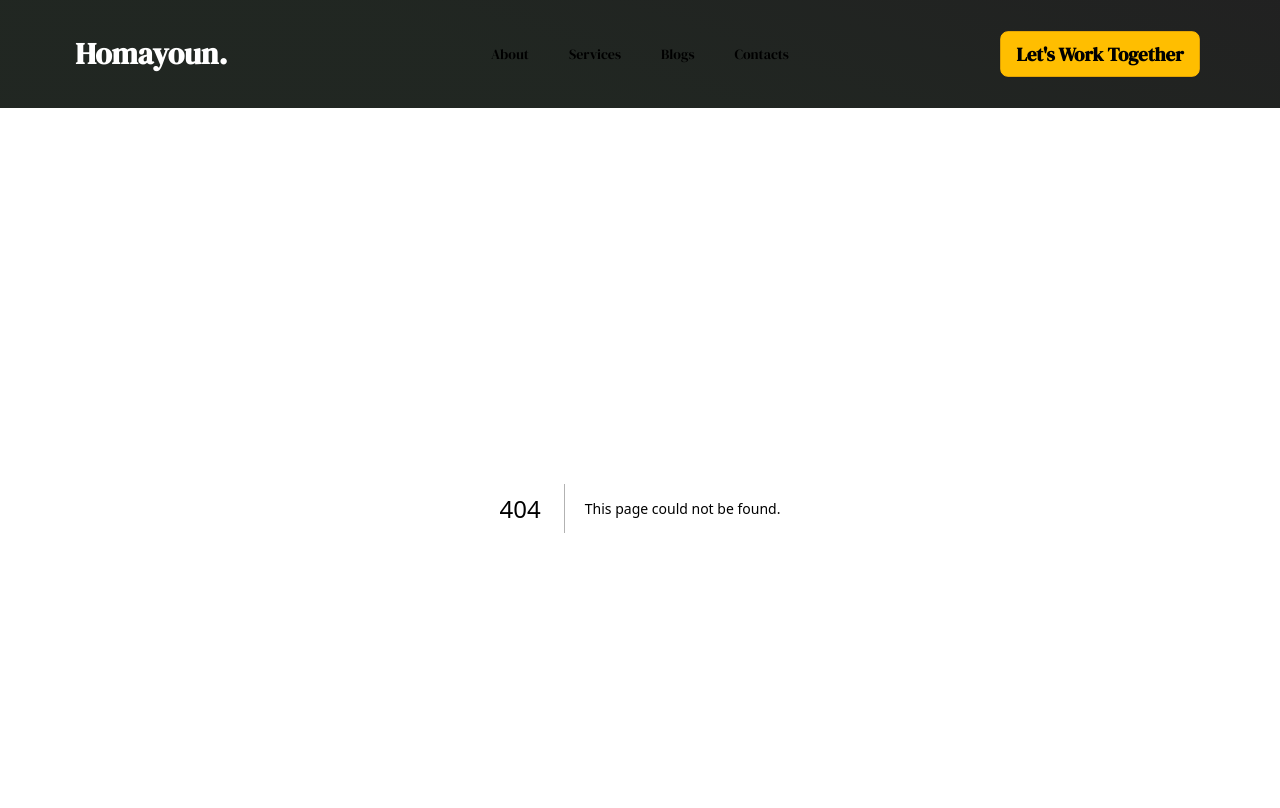
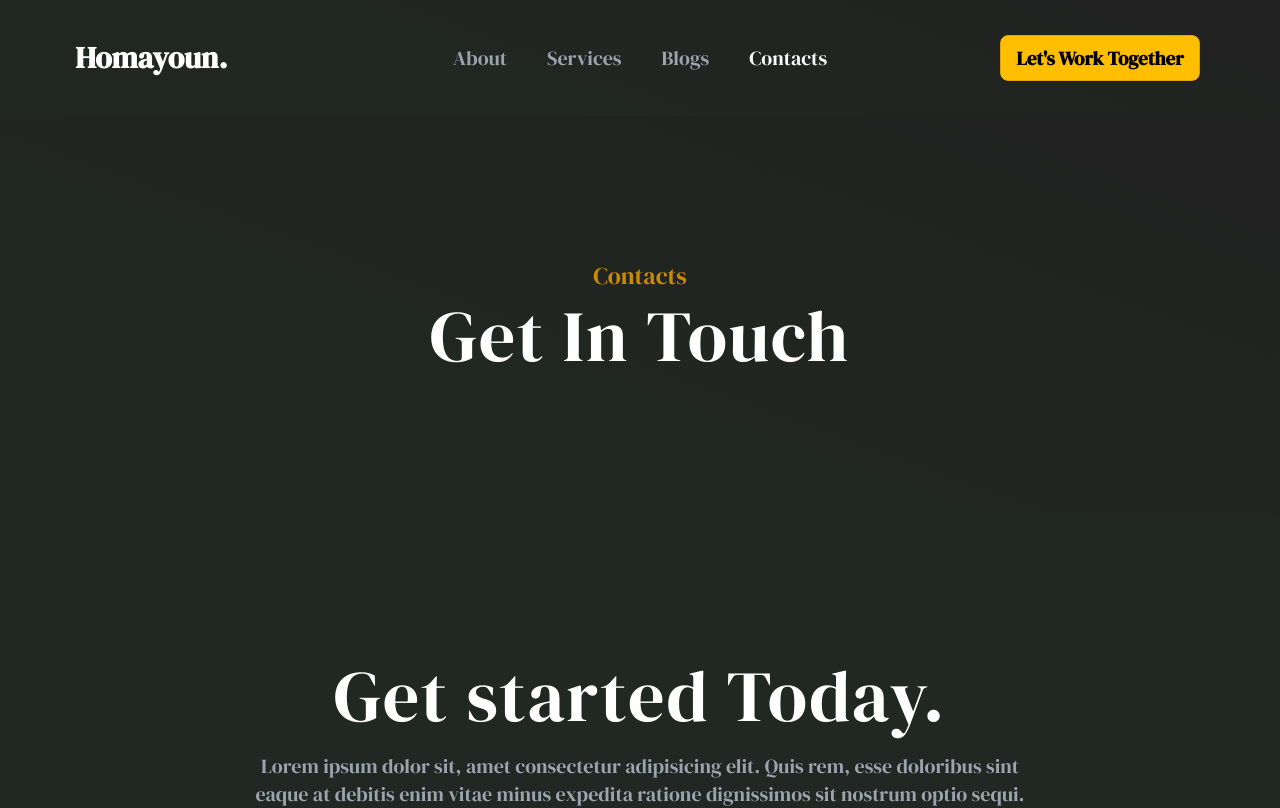
Before and after one commit to homayunmmdy/Javascript-Mosh, a Next.js app: page /contacts in a window 1280 px wide. Before the commit this address had no page. Shown: the top 808 px of the page. Built offline with nearby package versions, Linux system fonts and the light colour scheme.

Commit message:
other pages

```diff
--- /dev/null
+++ b/app/(pages)/about/page.jsx
@@ -0,0 +1,12 @@
+import PageTitle from '@/app/components/PageTitle'
+import React from 'react'
+
+const About = () => {
+return (
+    <div>
+      <PageTitle titr="About" title="Hi I'm Homayoun" />
+    </div>
+  )
+}
+
+export default About
--- /dev/null
+++ b/app/(pages)/blogs/page.jsx
@@ -0,0 +1,12 @@
+import PageTitle from '@/app/components/PageTitle'
+import React from 'react'
+
+const Blogs = () => {
+    return (
+        <div>
+            <PageTitle titr="My blog" title="Recent Writings" />
+        </div>
+    )
+}
+
+export default Blogs
--- /dev/null
+++ b/app/(pages)/contacts/page.jsx
@@ -0,0 +1,12 @@
+import PageTitle from '@/app/components/PageTitle'
+import React from 'react'
+
+const Contacts = () => {
+    return (
+        <div>
+            <PageTitle titr="Contacts" title="Get In Touch" />
+        </div>
+    )
+}
+
+export default Contacts
--- /dev/null
+++ b/app/(pages)/services/page.jsx
@@ -0,0 +1,12 @@
+import PageTitle from '@/app/components/PageTitle'
+import React from 'react'
+
+const Services = () => {
+  return (
+    <div>
+        <PageTitle titr="services" title="High-Impact Services" />
+    </div>
+  )
+}
+
+export default Services
--- a/app/components/Navbar.jsx
+++ b/app/components/Navbar.jsx
@@ -28,8 +28,8 @@ const Navbar = () => {
                         <ul className="menu menu-horizontal px-1">
                             {nav.map((item) => (
                                 <li key={item.id} className="mx-1">
-                                    {pathname === item.link ? <Link href={item.link} className="font-light text-gray-400 hover:text-gray-50 text-xl">{item.name}</Link> :
-                                        <Link href={item.link}>{item.name}</Link>}
+                                    {pathname === item.link ? <Link href={item.link} className="font-light text-gray-50 text-xl">{item.name}</Link> :
+                                        <Link href={item.link} className="font-light text-gray-400 hover:text-gray-50 text-xl">{item.name}</Link>}
                                 </li>
                             ))}
                         </ul>
@@ -73,8 +73,8 @@ const Navbar = () => {
                 >
                     {nav.map((item) => (
                         <li key={item.id} className="mx-1 py-3">
-                            {pathname === item.link ? <Link href={item.link} className="font-light text-gray-400 hover:text-gray-50 text-xl">{item.name}</Link> :
-                                <Link href={item.link}>{item.name}</Link>}
+                            {pathname === item.link ? <Link href={item.link} className="font-light text-gray-50 text-xl">{item.name}</Link> :
+                                <Link href={item.link} className="font-light text-gray-400 hover:text-gray-50 text-xl">{item.name}</Link>}
                         </li>
                     ))}
                     <li className="w-full">
--- /dev/null
+++ b/app/components/PageTitle.jsx
@@ -0,0 +1,18 @@
+import React from 'react'
+
+const PageTitle = ({ titr, title }) => {
+    return (
+        <div style={{ background: "linear-gradient(20deg, hsl(130deg, 8%, 14%) 40%, hsl(0deg, 0%, 13%) 100%)" }}>
+            <section className='flex justify-center items-center py-12	sm:py-36	flex-col '>
+                <div className=' md:max-w-[50%] contents'>
+                    <div className="text-yellow-600 mb-2 text-2xl">
+                        {titr}
+                    </div>
+                    <h2 className='text-white text-4xl font-light  sm:text-5xl md:text-7xl tracking-wide  sm:leading-loose text-center'>{title}</h2>
+                </div>
+            </section>
+        </div>
+    )
+}
+
+export default PageTitle
--- a/app/components/SkillsSec.jsx
+++ b/app/components/SkillsSec.jsx
@@ -3,7 +3,7 @@ import React from 'react'
 
 const SkillsSec = () => {
     return (
-        <div className=' py-12	sm:py-36'>
+        <div className=' py-12 sm:py-36'>
             <div className='grid grid-cols-12  gap-4 md:gap-16'>
                 <div className='col-span-12 md:col-span-6 xl:col-span-7'>
                     <section>
--- a/app/config/site.js
+++ b/app/config/site.js
@@ -7,22 +7,22 @@ const SiteConfig = {
     {
       id: 1,
       name: "About",
-      link: "/",
+      link: "/about",
     },
     {
       id: 2,
       name: "Services",
-      link: "/",
+      link: "/services",
     },
     {
       id: 3,
       name: "Blogs",
-      link: "/",
+      link: "/blogs",
     },
     {
       id: 4,
       name: "Contacts",
-      link: "/",
+      link: "/contacts",
     },
   ],
 };
--- a/app/layout.jsx
+++ b/app/layout.jsx
@@ -4,6 +4,8 @@ import "./globals.css";
 import SiteConfig from "@/app/config/site"
 import Navbar from "./components/Navbar";
 import Footer from "./components/Footer";
+import GetStarted from "./components/GetStarted";
+
 const inter = Inter({ subsets: ["latin"] });
 
 export const metadata = {
@@ -16,6 +18,11 @@ export default function RootLayout({ children }) {
       <body className={inter.className}>
         <Navbar />
         {children}
+        <div style={{ background: "hsla(127, 8%, 14%, 1)" }}>
+        <div className='px-5 w-[98%] md:w-[92%] mx-auto'>
+          <GetStarted />
+        </div>
+      </div>
         <Footer />
       </body>
     </html>
--- a/app/page.jsx
+++ b/app/page.jsx
@@ -1,7 +1,6 @@
 import React from 'react'
 import Hero from './components/Hero'
 import About from './components/About'
-import GetStarted from './components/GetStarted'
 import SkillsSec from './components/SkillsSec'
 
 const Home = () => {
@@ -16,12 +15,6 @@ const Home = () => {
       <div className='px-5 w-[98%] md:w-[92%] mx-auto'>
         <SkillsSec />
       </div>
-      <div style={{ background: "hsla(127, 8%, 14%, 1)" }}>
-        <div className='px-5 w-[98%] md:w-[92%] mx-auto'>
-          <GetStarted />
-        </div>
-      </div>
-
     </>
   )
 }
```
Also changed, not shown: app/components/Footer.jsx (+4 -4 lines).
